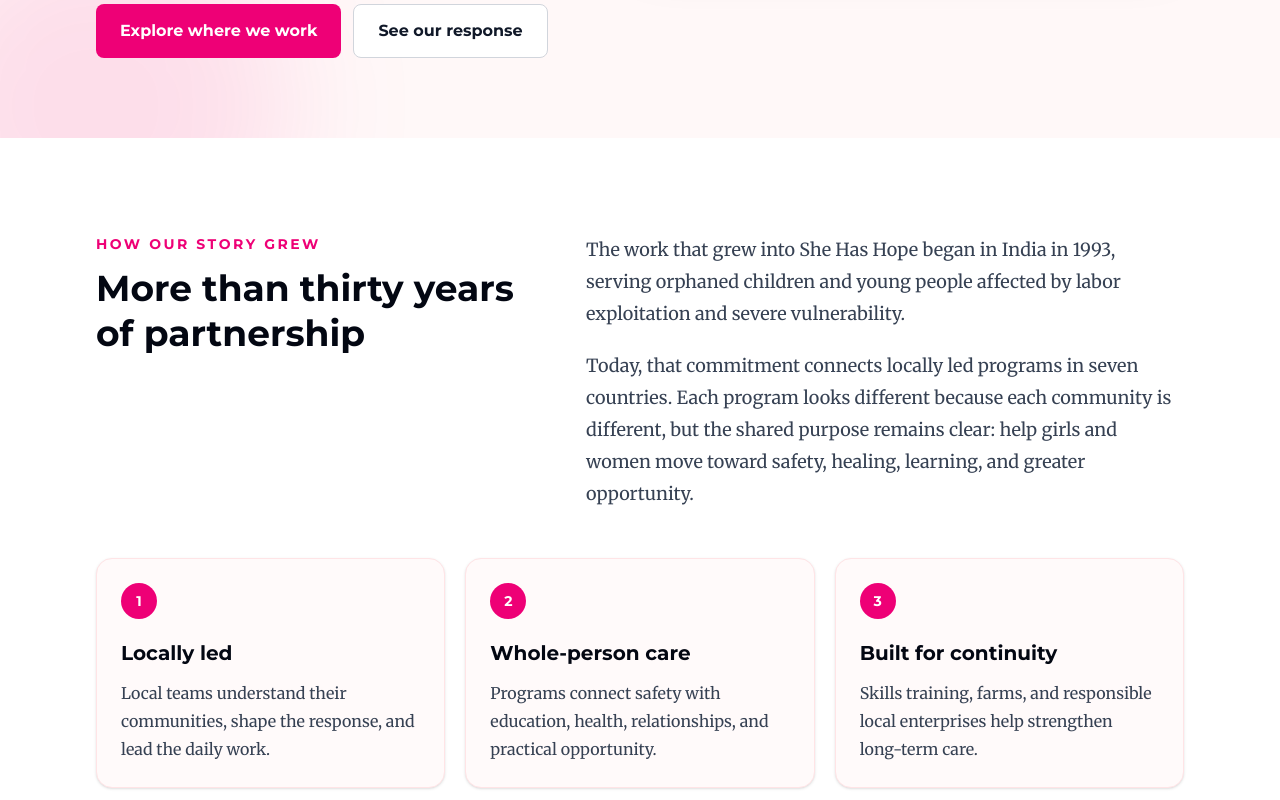
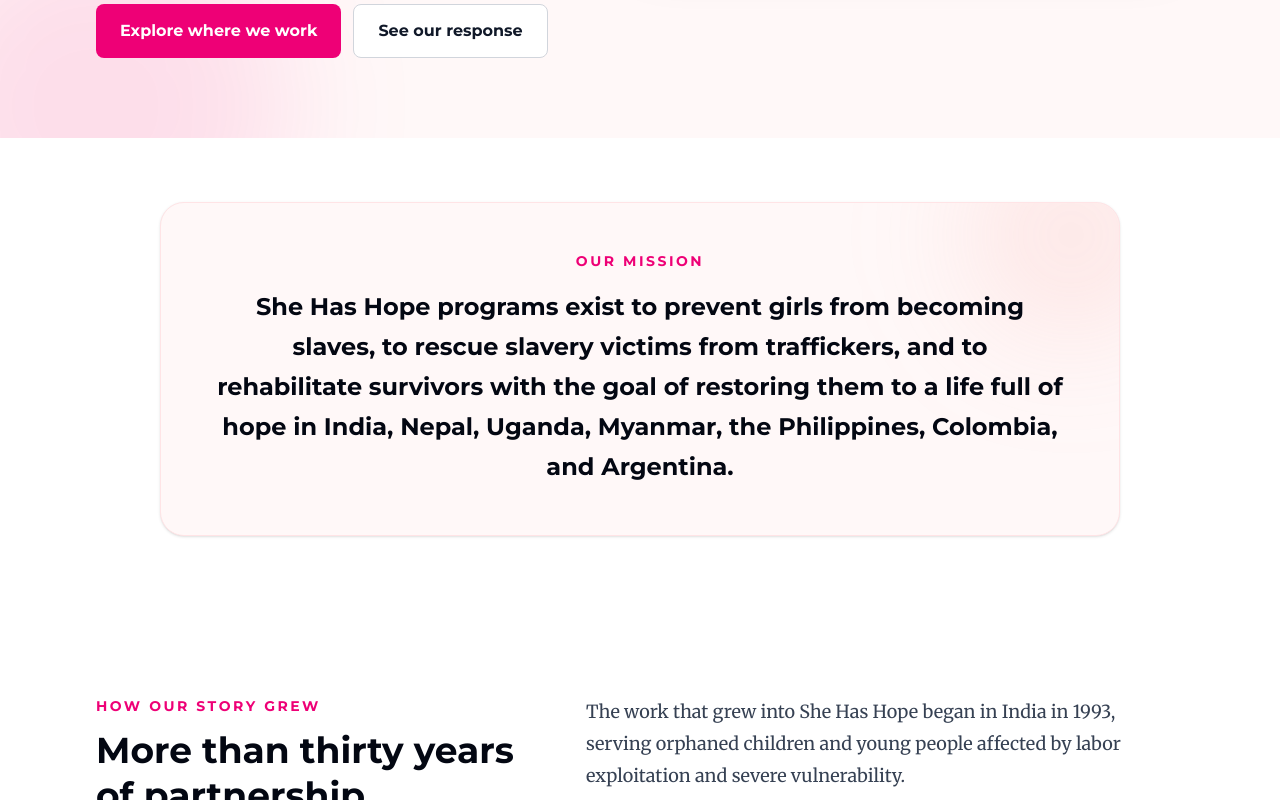
Before and after one commit to Peace-Gospel-International/shehashope, a Next.js app: page /about in a window 1280 px wide. Shown: the part 732-1532 px from the top of the page. Built offline with nearby package versions, Linux system fonts and the light colour scheme.

Commit message:
Feature mission statement across key pages

```diff
--- a/app/about/page.tsx
+++ b/app/about/page.tsx
@@ -118,6 +118,20 @@ export default function AboutPage() {
               <div className="absolute -bottom-5 left-5 right-5 rounded-2xl bg-white/95 px-5 py-4 shadow-lg backdrop-blur sm:left-auto sm:right-6 sm:max-w-xs">
                 <p className="text-sm font-bold uppercase tracking-[0.14em] text-[#EE0076] font-sans">Hope in practice</p>
                 <p className="mt-1 text-sm leading-6 text-gray-700 font-serif">Safety and healing are strengthened by education, useful skills, and meaningful opportunity.</p>
+              </div>
+            </div>
+          </div>
+        </section>
+
+        <section className="bg-white py-12 md:py-16">
+          <div className="mx-auto max-w-5xl px-4 sm:px-6 lg:px-8">
+            <div className="relative overflow-hidden rounded-3xl border border-rose-100 bg-[#fff8f8] px-6 py-9 text-center shadow-sm sm:px-10 md:px-14 md:py-12">
+              <div className="absolute -right-12 -top-16 h-48 w-48 rounded-full bg-[#F2978F]/20 blur-3xl" aria-hidden="true" />
+              <div className="relative">
+                <p className="text-sm font-bold uppercase tracking-[0.18em] text-[#EE0076] font-sans">Our Mission</p>
+                <blockquote className="mx-auto mt-4 max-w-4xl text-xl font-bold leading-9 text-gray-950 font-sans md:text-2xl md:leading-10">
+                  She Has Hope programs exist to prevent girls from becoming slaves, to rescue slavery victims from traffickers, and to rehabilitate survivors with the goal of restoring them to a life full of hope in India, Nepal, Uganda, Myanmar, the Philippines, Colombia, and Argentina.
+                </blockquote>
               </div>
             </div>
           </div>
--- a/app/page.tsx
+++ b/app/page.tsx
@@ -22,15 +22,23 @@ export default function Home() {
       <HeroCarousel />
 
       {/* Mission Statement Section */}
-      <section className="py-12 md:py-16 bg-white">
-        <div className="max-w-5xl mx-auto px-4 sm:px-6 lg:px-8 text-center">
-          <div className="flex justify-center mb-6">
-            <img src="/images/she-has-hope-logo.png" alt="She Has Hope" className="h-24 w-auto" />
+      <section className="bg-white py-12 md:py-16">
+        <div className="mx-auto max-w-5xl px-4 text-center sm:px-6 lg:px-8">
+          <div className="mb-6 flex justify-center">
+            <Image
+              src="/images/she-has-hope-logo.png"
+              alt="She Has Hope"
+              width={1209}
+              height={1519}
+              className="h-24 w-auto"
+            />
           </div>
-          <p className="text-lg md:text-xl text-gray-700 leading-relaxed font-serif">
-            She Has Hope partners with locally led programs to prevent trafficking, protect girls and women, and support
-            survivors through healing, education, practical opportunity, and a renewed sense of hope across Asia, Africa, and South America.
-          </p>
+          <div className="rounded-3xl border border-rose-100 bg-[#fff8f8] px-6 py-9 shadow-sm sm:px-10 md:py-11">
+            <p className="text-sm font-bold uppercase tracking-[0.18em] text-[#EE0076] font-sans">Our Mission</p>
+            <blockquote className="mx-auto mt-4 max-w-4xl text-xl font-bold leading-9 text-gray-900 font-sans md:text-2xl md:leading-10">
+              She Has Hope programs exist to prevent girls from becoming slaves, to rescue slavery victims from traffickers, and to rehabilitate survivors with the goal of restoring them to a life full of hope in India, Nepal, Uganda, Myanmar, the Philippines, Colombia, and Argentina.
+            </blockquote>
+          </div>
         </div>
       </section>
 
@@ -43,7 +51,7 @@ export default function Home() {
                 <PreventionIcon />
               </div>
               <h3 className="text-lg md:text-xl font-semibold text-gray-800 mb-2 font-sans">Prevention</h3>
-              <p className="text-sm text-gray-600 font-serif">Training vulnerable girls to recognize and reject traffickers' deceptive offers.</p>
+              <p className="text-sm text-gray-600 font-serif">Training vulnerable girls to recognize and reject traffickers&apos; deceptive offers.</p>
             </div>
             <div className="text-center">
               <div className="w-40 h-40 md:w-48 md:h-48 mx-auto mb-2 flex items-center justify-center">
```
